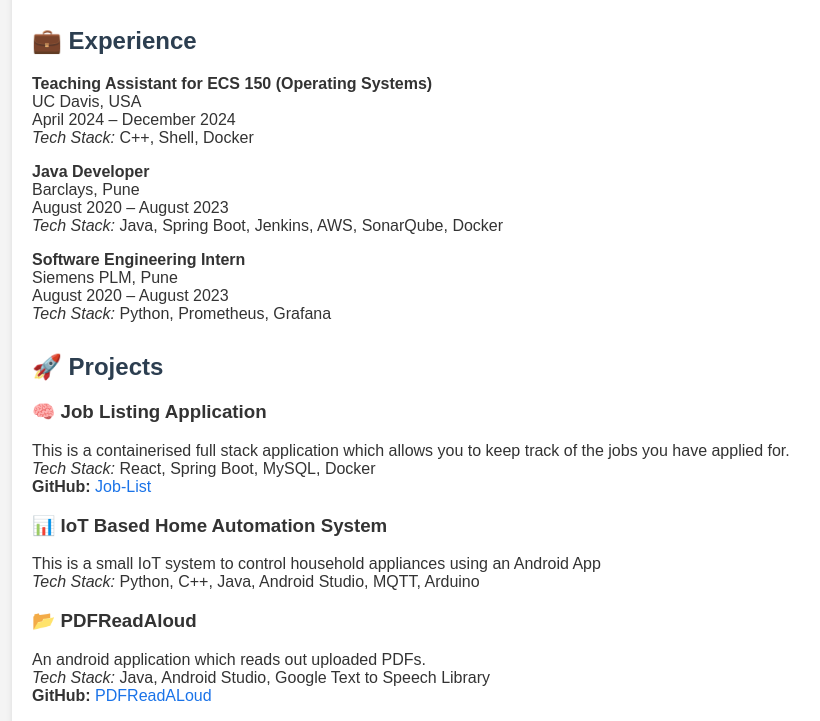
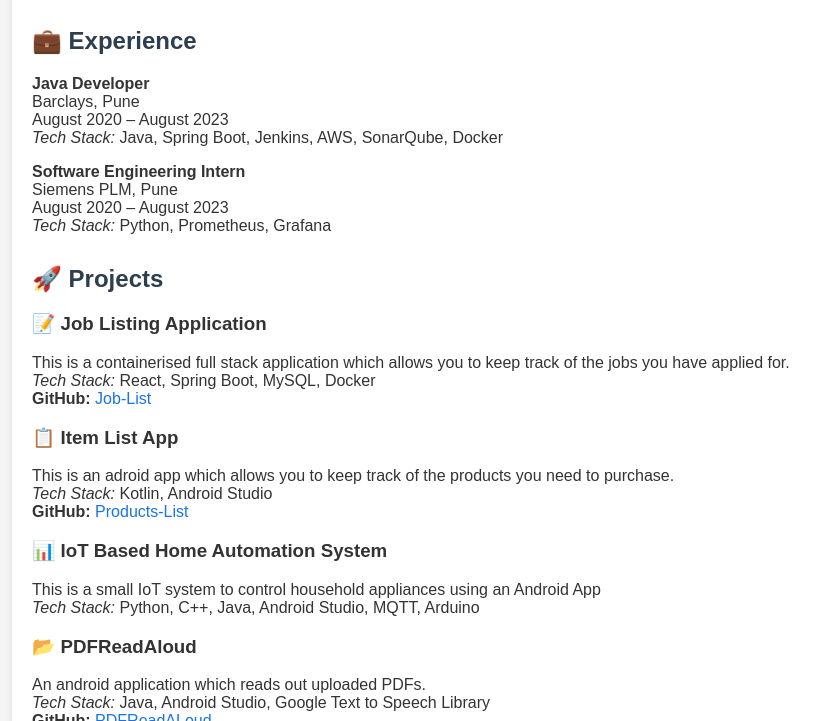
Before and after one commit to anirudh-r-hub/anirudh-r-hub.github.io, a plain HTML site: page index.html in a window 1280 px wide. Shown: the part 657-1378 px from the top of the page, without its empty margins (178-998 px from the left). Drawn offline with Linux system fonts and the light colour scheme.

Commit message:
Update index.html
added a new android project

```diff
--- a/index.html
+++ b/index.html
@@ -72,11 +72,6 @@
 
     <section>
       <h2>💼 Experience</h2>
-      <p><strong>Teaching Assistant for ECS 150 (Operating Systems)</strong><br />
-         UC Davis, USA<br />
-         April 2024 – December 2024<br />
-         <em>Tech Stack:</em> C++, Shell, Docker</p>
-
       <p><strong>Java Developer</strong><br />
          Barclays, Pune<br />
          August 2020 – August 2023<br />
@@ -91,11 +86,14 @@
     <section>
       <h2>🚀 Projects</h2>
 
-      <h3>🧠 Job Listing Application</h3>
+      <h3>📝 Job Listing Application</h3>
       <p>This is a containerised full stack application which allows you to keep track of the jobs you have applied for.<br />
          <em>Tech Stack:</em> React, Spring Boot, MySQL, Docker<br />
          <strong>GitHub:</strong> <a href="https://github.com/anirudh-r-hub/joblist" target="_blank">Job-List</a></p>
-
+      <h3>📋 Item List App</h3>
+      <p>This is an adroid app which allows you to keep track of the products you need to purchase.<br />
+            <em>Tech Stack:</em> Kotlin, Android Studio<br />
+            <strong>GitHub:</strong> <a href="https://github.com/anirudh-r-hub/Soochi" target="_blank">Products-List</a></p>
       <h3>📊 IoT Based Home Automation System</h3>
       <p>This is a small IoT system to control household appliances using an Android App<br />
          <em>Tech Stack:</em> Python, C++, Java, Android Studio, MQTT, Arduino</p>
```
